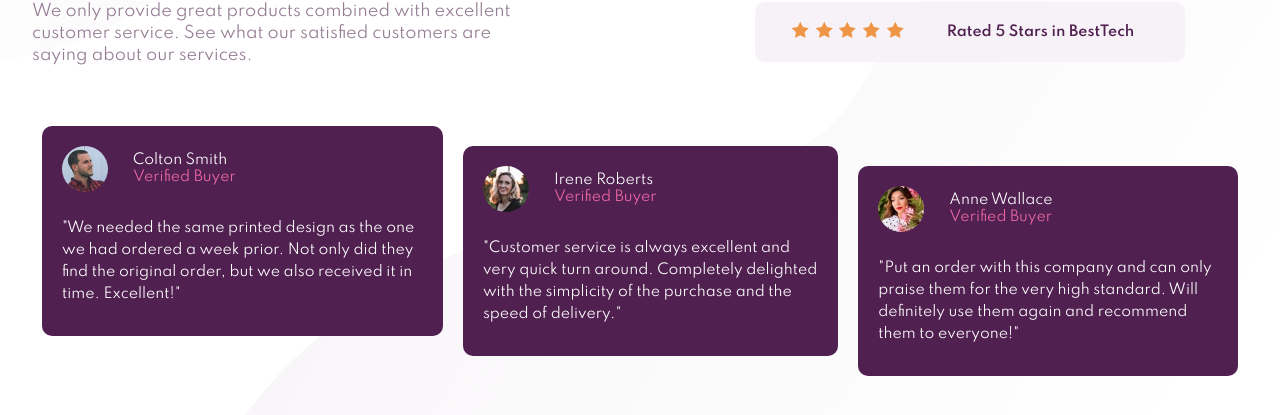
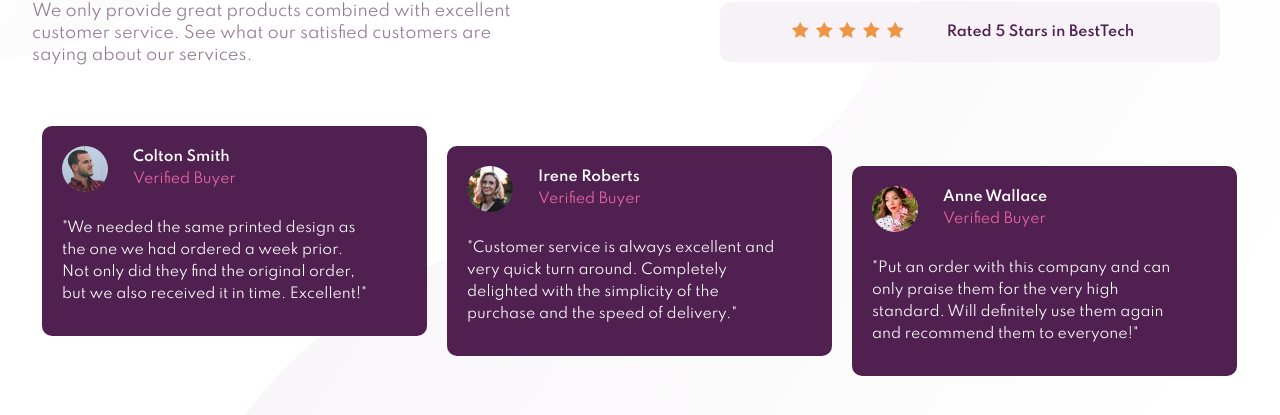
Before and after one commit to LeoCode0/socialProof, a plain HTML site: page index.html in a window 1280 px wide. Shown: the part 303-718 px from the top of the page. Drawn offline with Linux system fonts and the light colour scheme; files whose address does not match are found by name.

Commit message:
[FIX] css bugs

```diff
--- a/src/css/styles.css
+++ b/src/css/styles.css
@@ -111,6 +111,7 @@ main {
 
 .review__body p {
   line-height: 22px;
+  width: 90%;
 }
 
 .product__review img {
@@ -120,8 +121,13 @@ main {
   margin-right: 25px;
 }
 
+.name {
+  font-weight: 600;
+}
+
 .verified {
   color: var(--soft-pink);
+  margin-top: 5px;
 }
 
 @media screen and (min-width: 1024px) {
@@ -173,7 +179,7 @@ main {
     display: flex;
     justify-content: center;
     align-items: center;
-    width: 430px;
+    width: 500px;
   }
 
   .rewards__item.second {
@@ -185,7 +191,6 @@ main {
 
   .product__reviews {
     display: flex;
-    justify-content: space-between;
     width: 100%;
     margin-top: 40px;
   }
@@ -193,6 +198,7 @@ main {
   .product__review {
     margin: 0 10px;
     height: 210px;
+    width: 385px;
   }
 
   .product__review.second {
```
